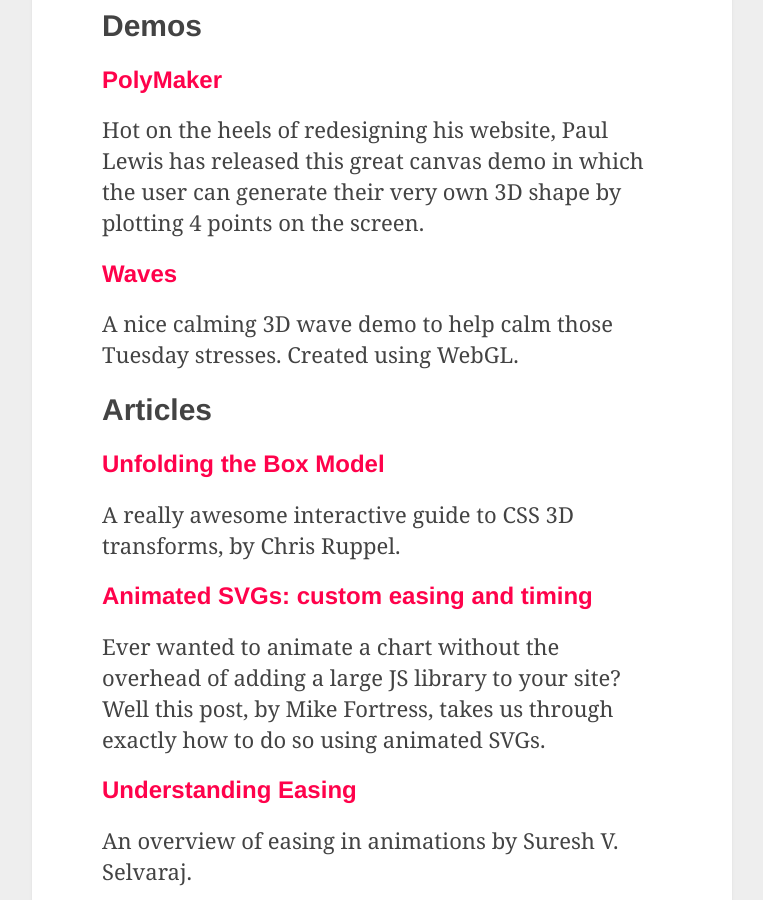
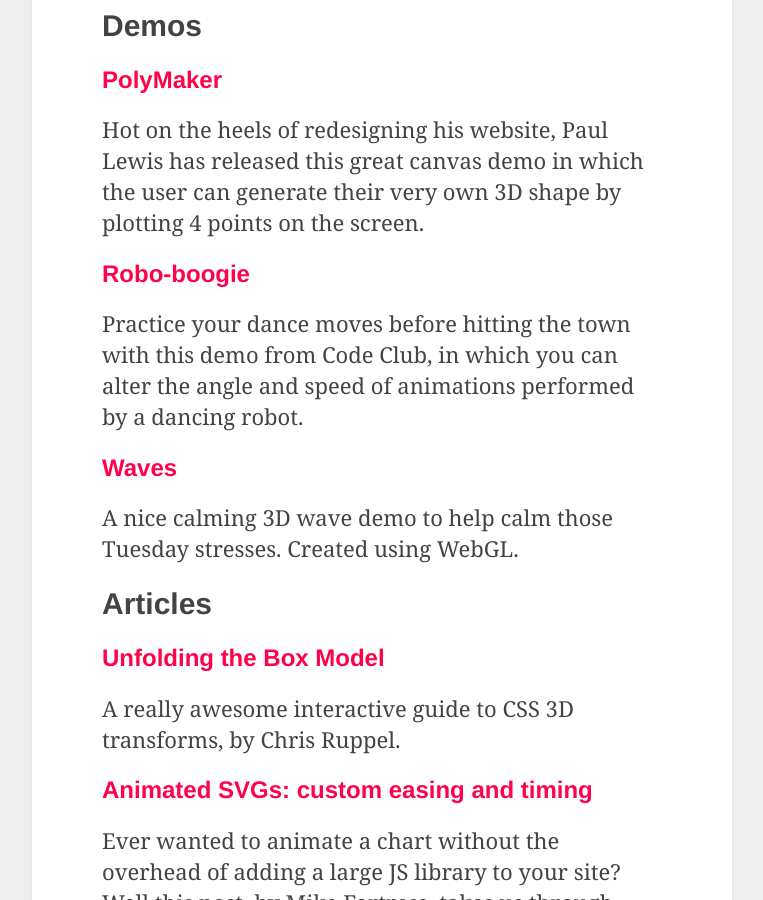
Before and after one commit to tmwagency/labs-blog, a Jekyll site: the page built from _posts/2013-12-11-really-good-hyperlinks.md, in a window 1280 px wide and 900 px high, scrolled down 883 px. Shown: the whole window, without its empty margins (258-1021 px from the left). Built offline with Jekyll 4.4.1, drawn with Linux system fonts in a browser that asks for light colours; some web fonts are replaced; Markdown is read by kramdown in place of the engine named in the settings; a script that is not in the unit is left out; comment, search, counter and statistics services are not loaded.

Commit message:
Updating blog post - really good hyperlinks

```diff
--- a/_posts/2013-12-11-really-good-hyperlinks.md
+++ b/_posts/2013-12-11-really-good-hyperlinks.md
@@ -22,6 +22,9 @@
 
 ### [PolyMaker](http://aerotwist.com/lab/poly-maker/)
 Hot on the heels of redesigning his website, Paul Lewis has released this great canvas demo in which the user can generate their very own 3D shape by plotting 4 points on the screen.
+
+### [Robo-boogie](http://roboboogie.codeclub.org.uk/)
+Practice your dance moves before hitting the town with this demo from Code Club, in which you can alter the angle and speed of animations performed by a dancing robot.
 
 ### [Waves](http://david.li/waves/)
 A nice calming 3D wave demo to help calm those Tuesday stresses.    Created using WebGL.
```
Also changed, not shown: other parts of _posts/2013-12-11-really-good-hyperlinks.md (+1 -1 lines).
